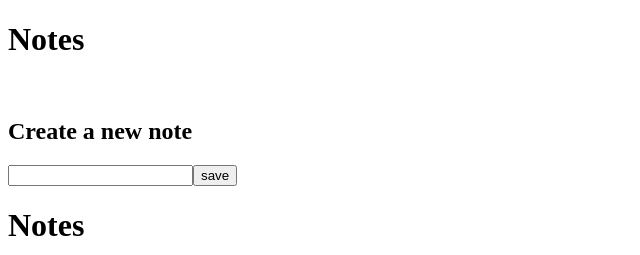
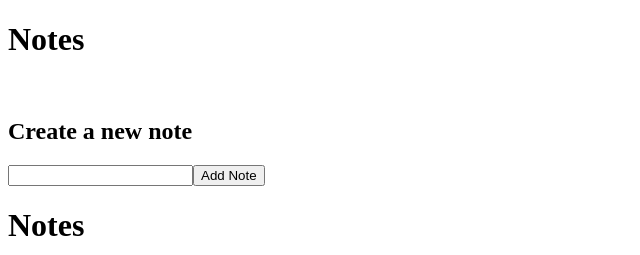
Before and after one commit to sohail-khan470/fso-frontend, a React (Vite) app: page / in a window 1280 px wide. Shown: the top 255 px of the page, without its empty margins (0-640 px from the left). Built offline with nearby package versions, Linux system fonts and the light colour scheme; data requests are answered from the project's data file.

Commit message:
added toast container

```diff
--- a/src/components/NoteForm.jsx
+++ b/src/components/NoteForm.jsx
@@ -1,5 +1,6 @@
 import { useState } from "react";
 import { useAddNoteMutation } from "../redux/api";
+import { toast, ToastContainer } from "react-toastify";
 
 const NoteForm = () => {
   const [newNote, setNewNote] = useState("");
@@ -23,14 +24,16 @@ const NoteForm = () => {
 
   return (
     <div>
+      <ToastContainer />
       <h2>Create a new note</h2>
-
       <form onSubmit={handleAddNote}>
         <input
           value={newNote}
           onChange={(event) => setNewNote(event.target.value)}
         />
-        <button type="submit">save</button>
+        <button type="submit" disabled={isLoading}>
+          {isLoading ? "Adding..." : "Add Note"}
+        </button>
       </form>
     </div>
   );
```
